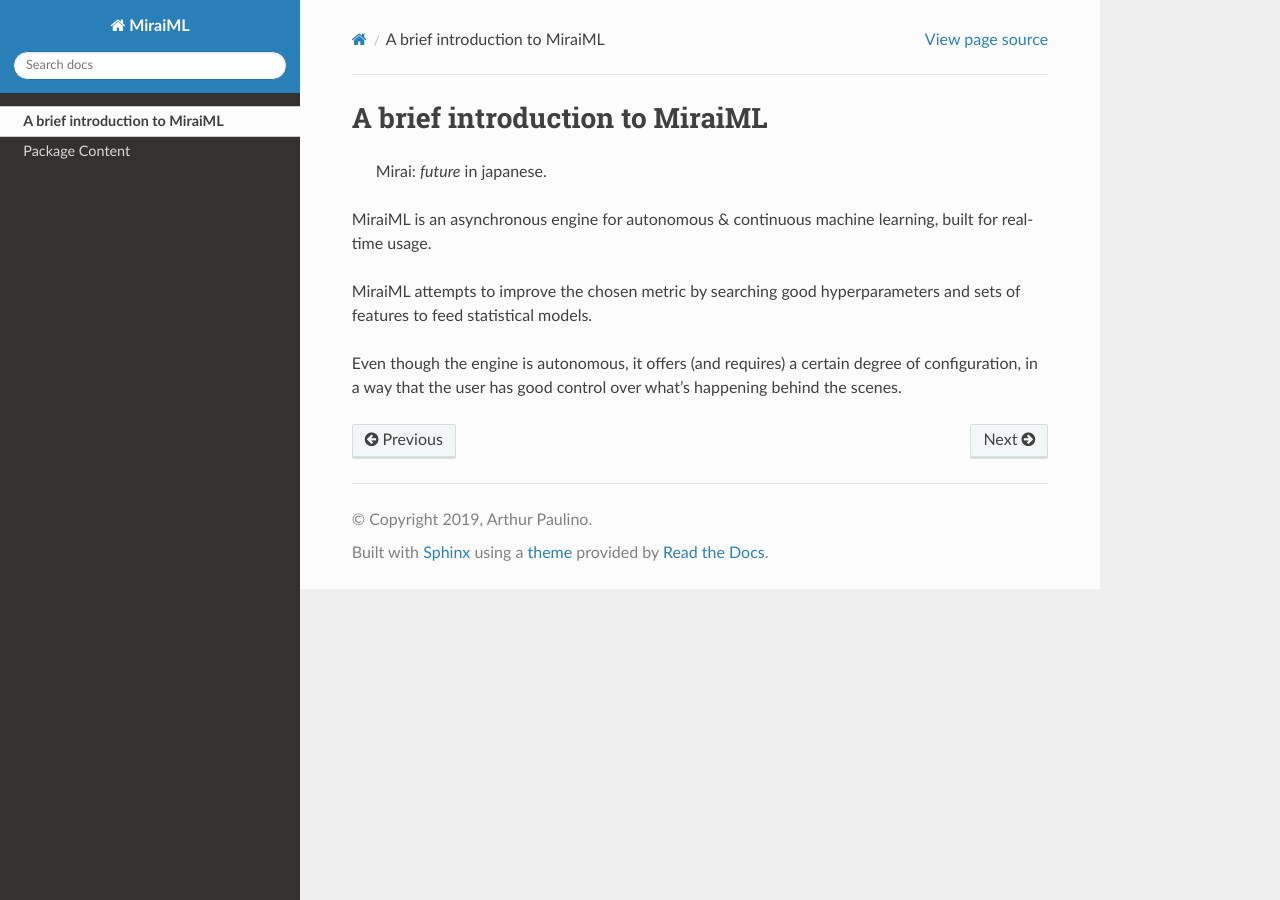
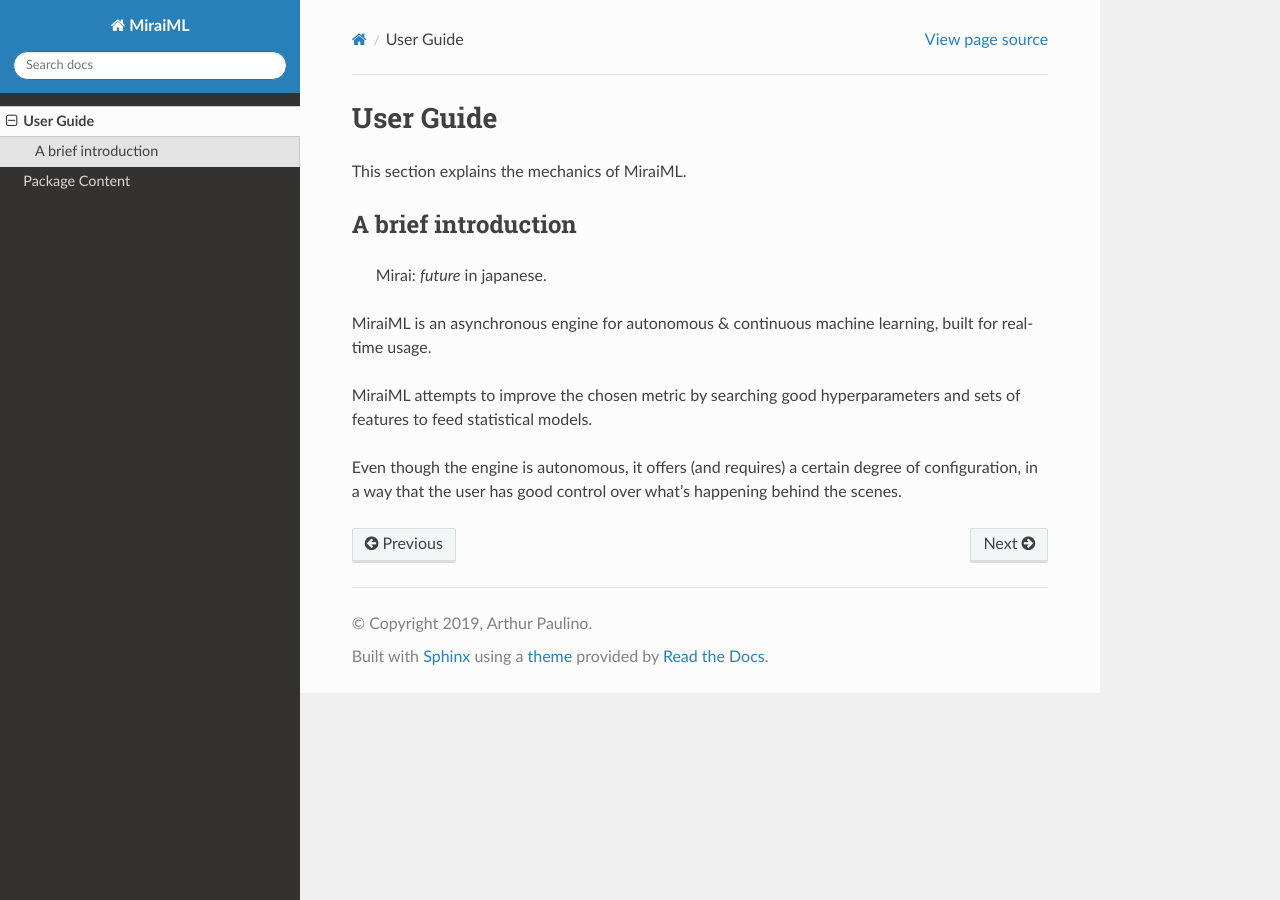
Before and after one commit to arthurpaulino/miraiml, a Sphinx documentation site: the page built from docs/user_guide/index.rst, in a window 1280 px wide. Built offline with Sphinx 7.4.7 and the Read the Docs theme 2.0.0, drawn with Linux system fonts in a browser that asks for light colours.

Commit message:
started the user guide

```diff
--- a/docs/conf.py
+++ b/docs/conf.py
@@ -32,8 +32,7 @@
 # ones.
 extensions = [
     'sphinx.ext.autodoc',
-    'sphinx.ext.viewcode',
-    'sphinx.ext.todo'
+    'sphinx.ext.mathjax'
 ]
 
 # Add any paths that contain templates here, relative to this directory.
--- a/docs/index.rst
+++ b/docs/index.rst
@@ -4,5 +4,5 @@
 .. toctree::
    :maxdepth: 2
 
-   introduction
+   user_guide/index
    miraiml
--- a/docs/introduction.rst
+++ b/docs/user_guide/index.rst
@@ -1,5 +1,10 @@
-A brief introduction to MiraiML
-===============================
+User Guide
+==========
+
+This section explains the mechanics of MiraiML.
+
+A brief introduction
+--------------------
 
     Mirai: `future` in japanese.
 
```
